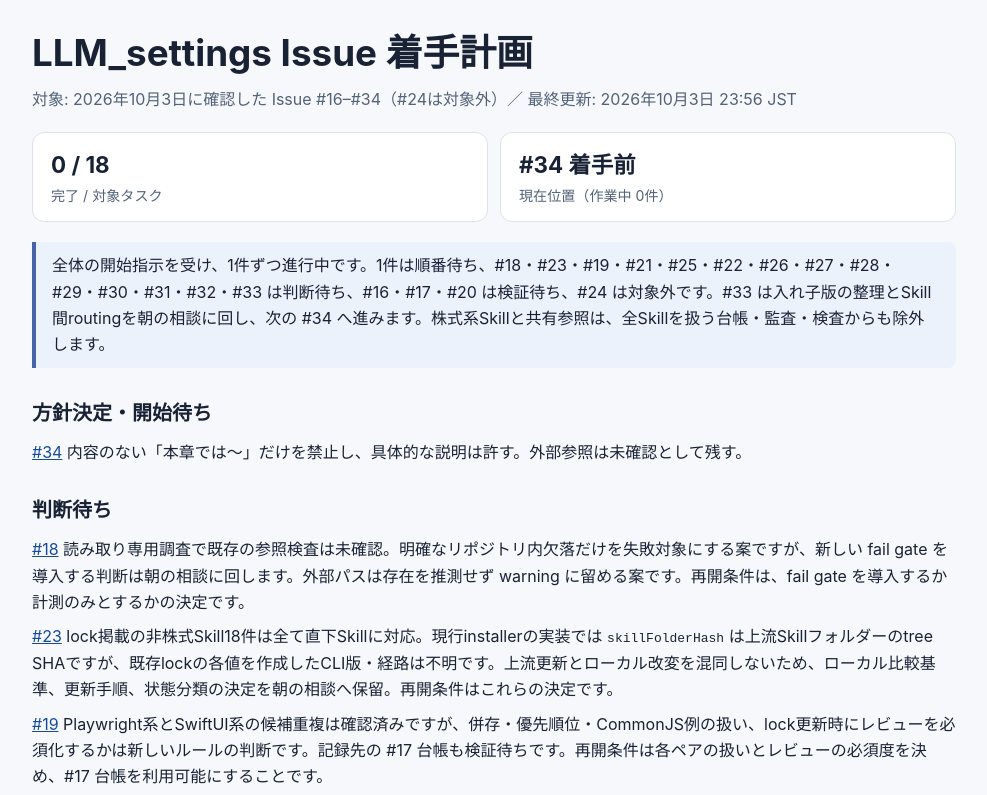
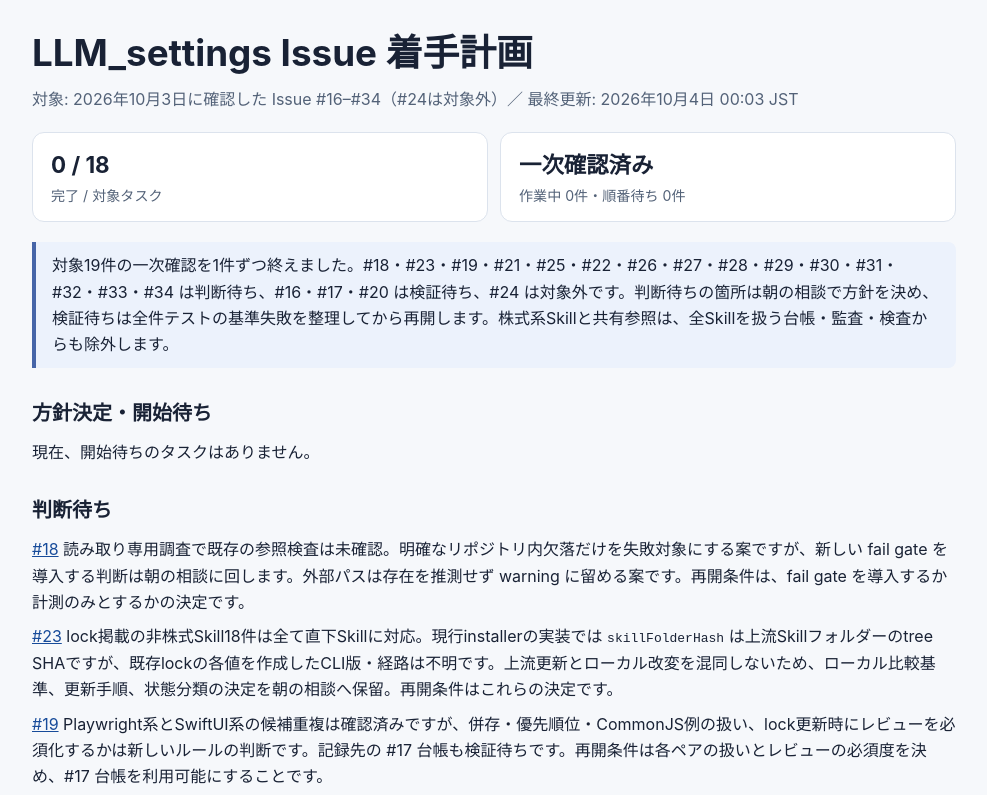
Before and after one commit to ksuke0322/LLM_settings, a plain HTML site: page docs/issue-work-plan/progress-2026-10-03.html in a window 1280 px wide. Shown: the top 795 px of the page, without its empty margins (146-1133 px from the left). Drawn offline with Linux system fonts and the light colour scheme.

Commit message:
docs: defer issue 34 document decisions

```diff
--- a/docs/issue-work-plan/progress-2026-10-03.html
+++ b/docs/issue-work-plan/progress-2026-10-03.html
@@ -35,17 +35,17 @@
 <body>
   <header>
     <h1>LLM_settings Issue 着手計画</h1>
-    <p class="muted">対象: 2026年10月3日に確認した Issue #16–#34（#24は対象外）／ 最終更新: 2026年10月3日 23:56 JST</p>
+    <p class="muted">対象: 2026年10月3日に確認した Issue #16–#34（#24は対象外）／ 最終更新: 2026年10月4日 00:03 JST</p>
     <div class="summary" aria-label="進捗の要約">
       <div><strong>0 / 18</strong><span>完了 / 対象タスク</span></div>
-      <div><strong>#34 着手前</strong><span>現在位置（作業中 0件）</span></div>
+      <div><strong>一次確認済み</strong><span>作業中 0件・順番待ち 0件</span></div>
     </div>
-    <p class="note">全体の開始指示を受け、1件ずつ進行中です。1件は順番待ち、#18・#23・#19・#21・#25・#22・#26・#27・#28・#29・#30・#31・#32・#33 は判断待ち、#16・#17・#20 は検証待ち、#24 は対象外です。#33 は入れ子版の整理とSkill間routingを朝の相談に回し、次の #34 へ進みます。株式系Skillと共有参照は、全Skillを扱う台帳・監査・検査からも除外します。</p>
+    <p class="note">対象19件の一次確認を1件ずつ終えました。#18・#23・#19・#21・#25・#22・#26・#27・#28・#29・#30・#31・#32・#33・#34 は判断待ち、#16・#17・#20 は検証待ち、#24 は対象外です。判断待ちの箇所は朝の相談で方針を決め、検証待ちは全件テストの基準失敗を整理してから再開します。株式系Skillと共有参照は、全Skillを扱う台帳・監査・検査からも除外します。</p>
   </header>
   <main>
     <section aria-labelledby="decided">
       <h2 id="decided">方針決定・開始待ち</h2>
-      <p><a href="https://github.com/ksuke0322/LLM_settings/issues/34">#34</a> 内容のない「本章では〜」だけを禁止し、具体的な説明は許す。外部参照は未確認として残す。</p>
+      <p>現在、開始待ちのタスクはありません。</p>
     </section>
     <section aria-labelledby="decision">
       <h2 id="decision">判断待ち</h2>
@@ -63,6 +63,7 @@
       <p><a href="https://github.com/ksuke0322/LLM_settings/issues/31">#31</a> 非株式Skill39件のうち説明文が300文字を超えるものは9件でした。ただし300文字は正式な上限ではありません。外部由来のcontext・prompt Skillには発動条件の重なりがあり、実際の選択動作は未確認です。説明文の長さを上限か目安か、ローカルの補助記述と発動条件をどう扱うか、説得技法の参照を明示選択にするかを朝の相談へ保留します。#17・#20・#21・#22 の判断・検証にも依存します。</p>
       <p><a href="https://github.com/ksuke0322/LLM_settings/issues/32">#32</a> 既決方針は対象packageの実行方式を優先し、概念例を明示することです。一方、JS/TS Skillには既存規約より優先しCommonJS等を禁じる文言があり、Playwright自身のrunnerはCommonJSで動きます。TDDの例示コマンドはこのリポジトリのルートでそのまま実行できません。複数packageの選択、設定・runner不在時の扱い、TypeScript fixtureの環境、由来未確認のSkillを編集するかを朝の相談へ保留します。外部Skill本文と実行環境は変更していません。</p>
       <p><a href="https://github.com/ksuke0322/LLM_settings/issues/33">#33</a> lockはルート版 <code>skills/swiftui-pro/SKILL.md</code> の1.1を指し、入れ子版は同名の1.0です。9件のreference内容は同じでした。既決方針はルート版を標準候補とし、入れ子版を探索対象から外すことです。実際の重複発火は未確認で、<code>swiftui-expert-skill</code> との使い分けと同名検出時の扱いは朝の相談へ保留します。入れ子版の削除には個別承認が必要なため実施していません。</p>
+      <p><a href="https://github.com/ksuke0322/LLM_settings/issues/34">#34</a> 現ツリーで拍の点検手順番号、技術文書の禁止例と良い例、未完の箇条書きの3件が残ります。Issue記載のAGENTS.mdの「7つの原則」は再現しません。<code>/grilling</code> の定義は現ツリーで未確認で、<code>pr-create</code> は既存のgit Skillへのフォールバックがあります。文書3件は意味を変えず修正可能ですが、外部参照の分類と #18・#20 の検査判定を朝の相談へ保留します。Skill本文は未変更です。</p>
     </section>
     <section aria-labelledby="validation">
       <h2 id="validation">検証待ち</h2>
@@ -111,7 +112,7 @@
         <tr data-issue="31" data-status="判断待ち"><td><a href="https://github.com/ksuke0322/LLM_settings/issues/31">#31</a></td><td><span class="status">判断待ち</span></td><td>Skill 発動条件と説明文を整理</td></tr>
         <tr data-issue="32" data-status="判断待ち"><td><a href="https://github.com/ksuke0322/LLM_settings/issues/32">#32</a></td><td><span class="status">判断待ち</span></td><td>JS/TS 規則を実行環境と整合</td></tr>
         <tr data-issue="33" data-status="判断待ち"><td><a href="https://github.com/ksuke0322/LLM_settings/issues/33">#33</a></td><td><span class="status">判断待ち</span></td><td><code>swiftui-pro</code> の版・配置・lock を照合</td></tr>
-        <tr data-issue="34" data-status="開始待ち"><td><a href="https://github.com/ksuke0322/LLM_settings/issues/34">#34</a></td><td><span class="status">開始待ち</span></td><td>Skill 文書の誤参照・矛盾等を整理</td></tr>
+        <tr data-issue="34" data-status="判断待ち"><td><a href="https://github.com/ksuke0322/LLM_settings/issues/34">#34</a></td><td><span class="status">判断待ち</span></td><td>Skill 文書の誤参照・矛盾等を整理</td></tr>
       </tbody></table></div>
     </section>
   </main>
```
